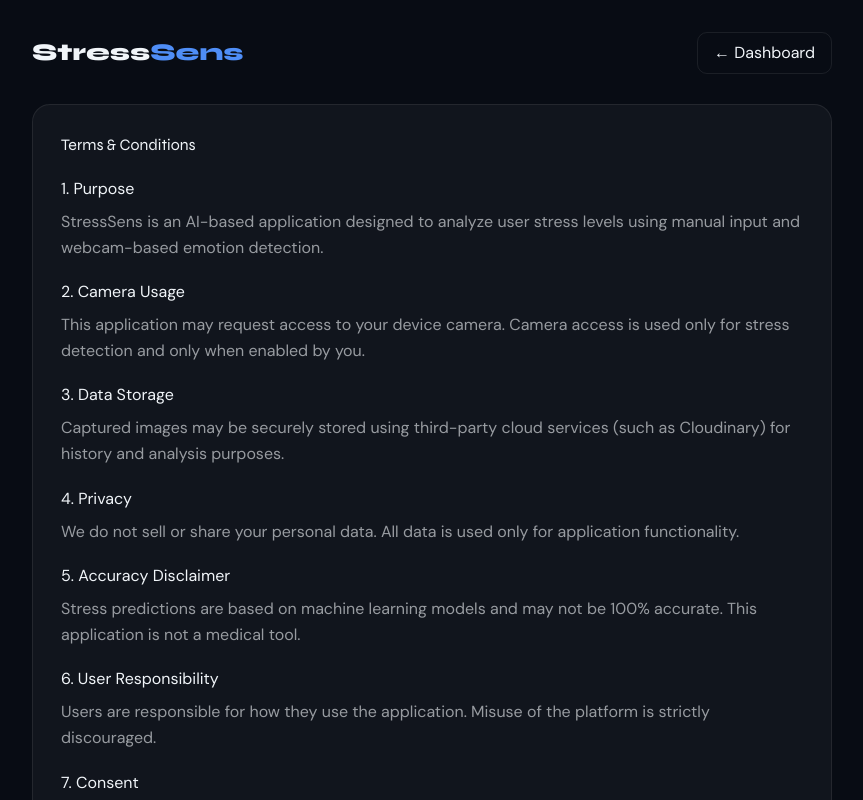
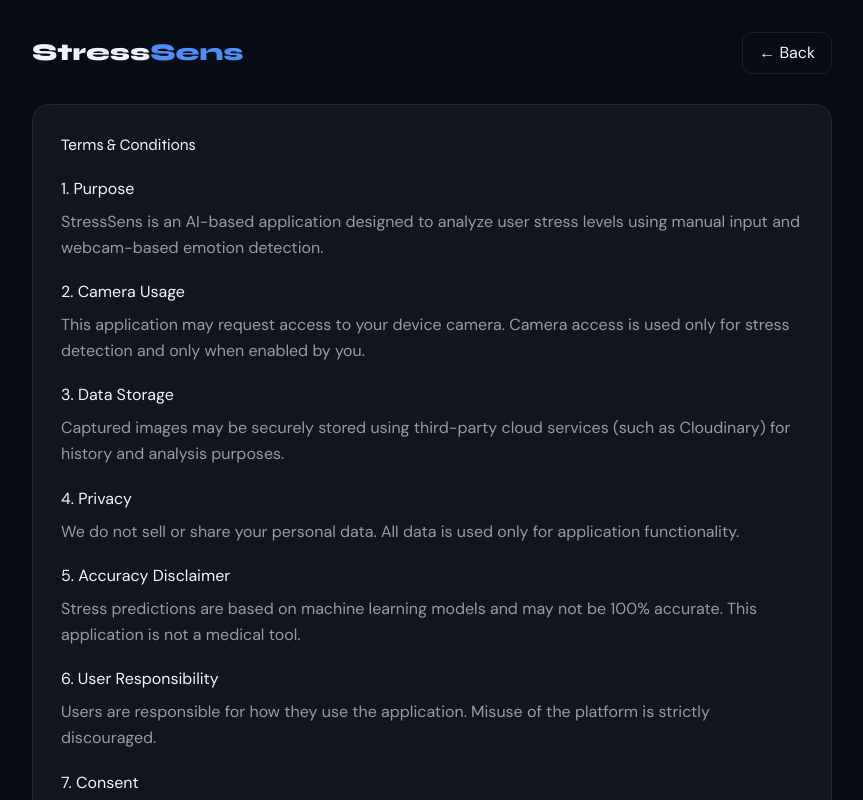
Before and after one commit to nabinkrpal/stress-web-app, a React (Create React App) app in the folder stress-frontend/: page /terms in a window 1280 px wide. Shown: the top 800 px of the page, without its empty margins (208-1071 px from the left). Built offline with nearby package versions, Linux system fonts and the light colour scheme.

Commit message:
Update Terms.js

```diff
--- a/stress-frontend/src/pages/Terms.js
+++ b/stress-frontend/src/pages/Terms.js
@@ -96,7 +96,7 @@ function Terms() {
           <div className="terms-header">
             <div className="terms-logo">Stress<span>Sens</span></div>
             <button className="btn-outline" onClick={() => navigate("/dashboard")}>
-              ← Dashboard
+              ← Back
             </button>
           </div>
 
```
